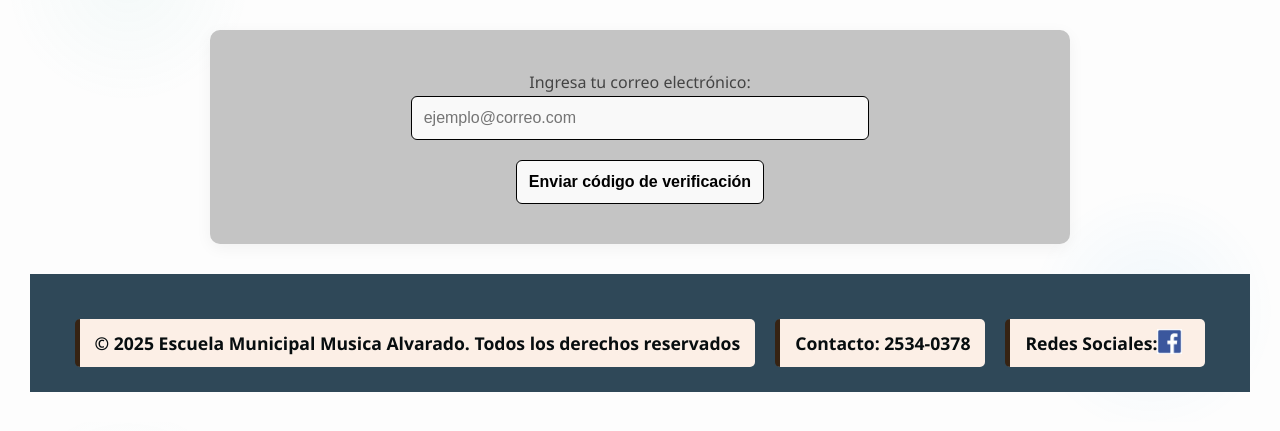
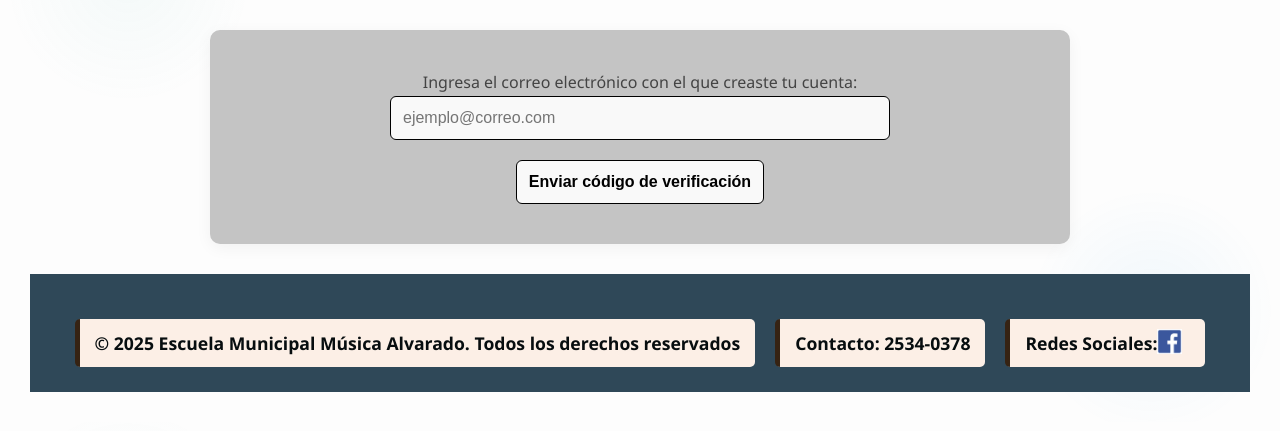
Before and after one commit to Carlos16S/PaginaEscuela, a Flask app: page /IntroducirCorreo in a window 1280 px wide. Shown: the part 131-562 px from the top of the page. Run offline with Flask 3, Linux system fonts and the light colour scheme.

Commit message:
Cambios menores a la interface

```diff
--- a/Controladores/routes.py
+++ b/Controladores/routes.py
@@ -263,6 +263,7 @@ def IntroducirCorreo():
     elif request.method=='POST':
 
         correo = request.form['correo']
+        session['correo']=correo
         print("Correo del formulario= " ,correo)
         CorreoUser=sv.VerificarCorreoUsuario(correo)
 
@@ -283,8 +284,8 @@ def IntroducirCorreo():
 @main.route('/VerificarCodigo',methods=['POST', 'GET'])
 def VerificarCodigo():
   if request.method=='GET':
-
-   return render_template('VerificacionCodigo.html')
+   CorrreoUser=session.get('correo')
+   return render_template('VerificacionCodigo.html',correo=CorrreoUser)
 
   elif request.method =='POST':
 
--- a/app/templates/RecuperacionCorreo.html
+++ b/app/templates/RecuperacionCorreo.html
@@ -10,7 +10,7 @@
 <div class="container" >
     <form method="POST" action="{{ url_for('main.IntroducirCorreo') }}">
         <div class="form-group">
-            <label for="correo">Ingresa tu correo electrónico:</label>
+            <label for="correo">Ingresa el correo electrónico con el que creaste tu cuenta:</label>
             <input type="email" name="correo" id="correo" class="form-control" required placeholder="ejemplo@correo.com">
         </div>
 
--- a/app/templates/VerificacionCodigo.html
+++ b/app/templates/VerificacionCodigo.html
@@ -11,7 +11,8 @@
     <form method="POST" action="{{ url_for('main.VerificarCodigo') }}">
 
         <input type="hidden" name="correo" value="{{ correo }}">
-
+        <p>Hemos enviado un código al correo {{% correo %}}
+        </p>
         <div class="form-group">
             <label for="codigo">Ingresa el código que recibiste en tu correo:</label>
             <input type="text" name="codigo" id="codigo" class="form-control" required placeholder="Código de verificación" maxlength="6">
--- a/app/templates/base.html
+++ b/app/templates/base.html
@@ -25,7 +25,7 @@
 
 
 <div class="p-row">
-      <p>© 2025 Escuela Municipal Musica Alvarado. Todos los derechos reservados  </p>
+      <p>© 2025 Escuela Municipal Música Alvarado. Todos los derechos reservados  </p>
         <p>Contacto: 2534-0378</p>
         <p>Redes Sociales:
 
```
